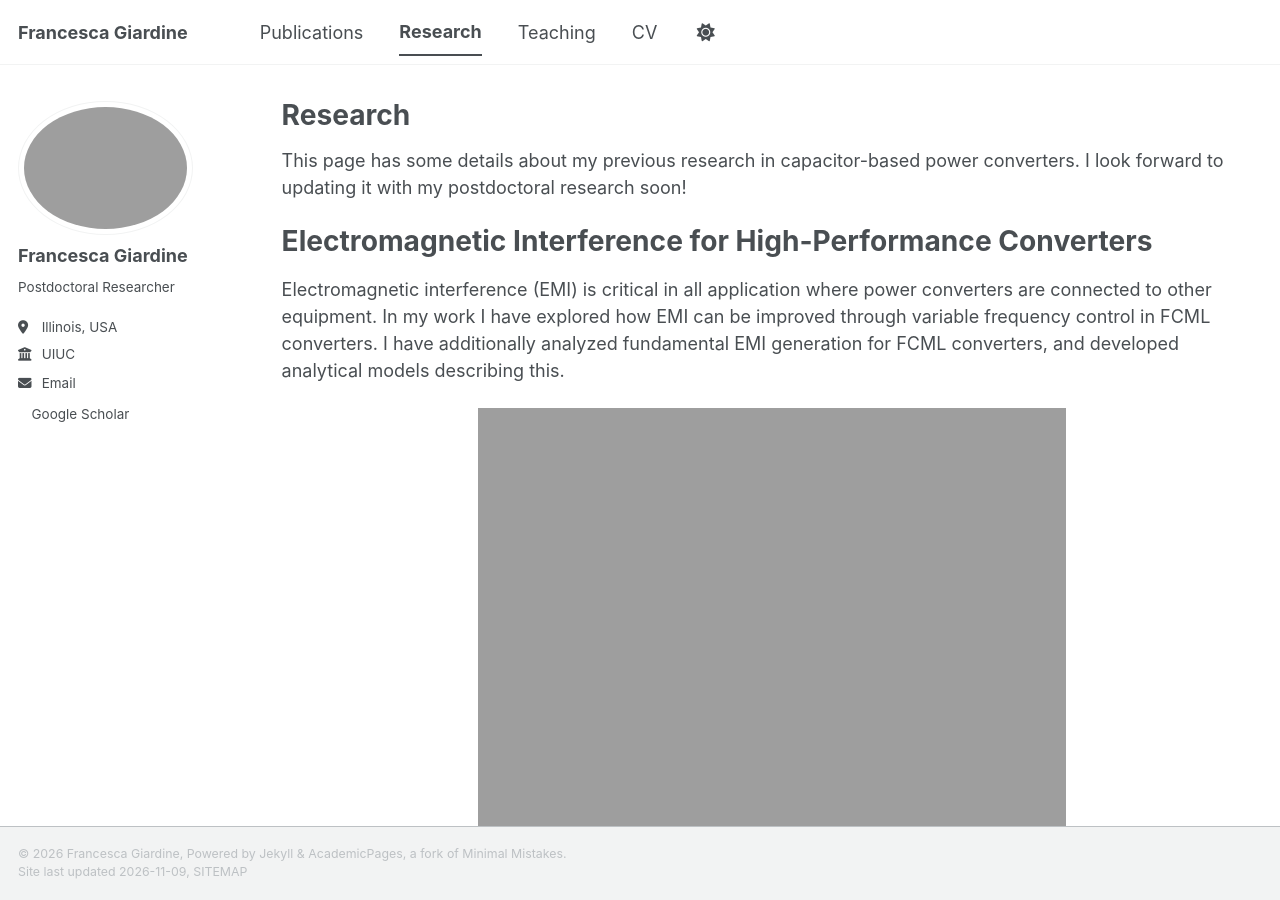
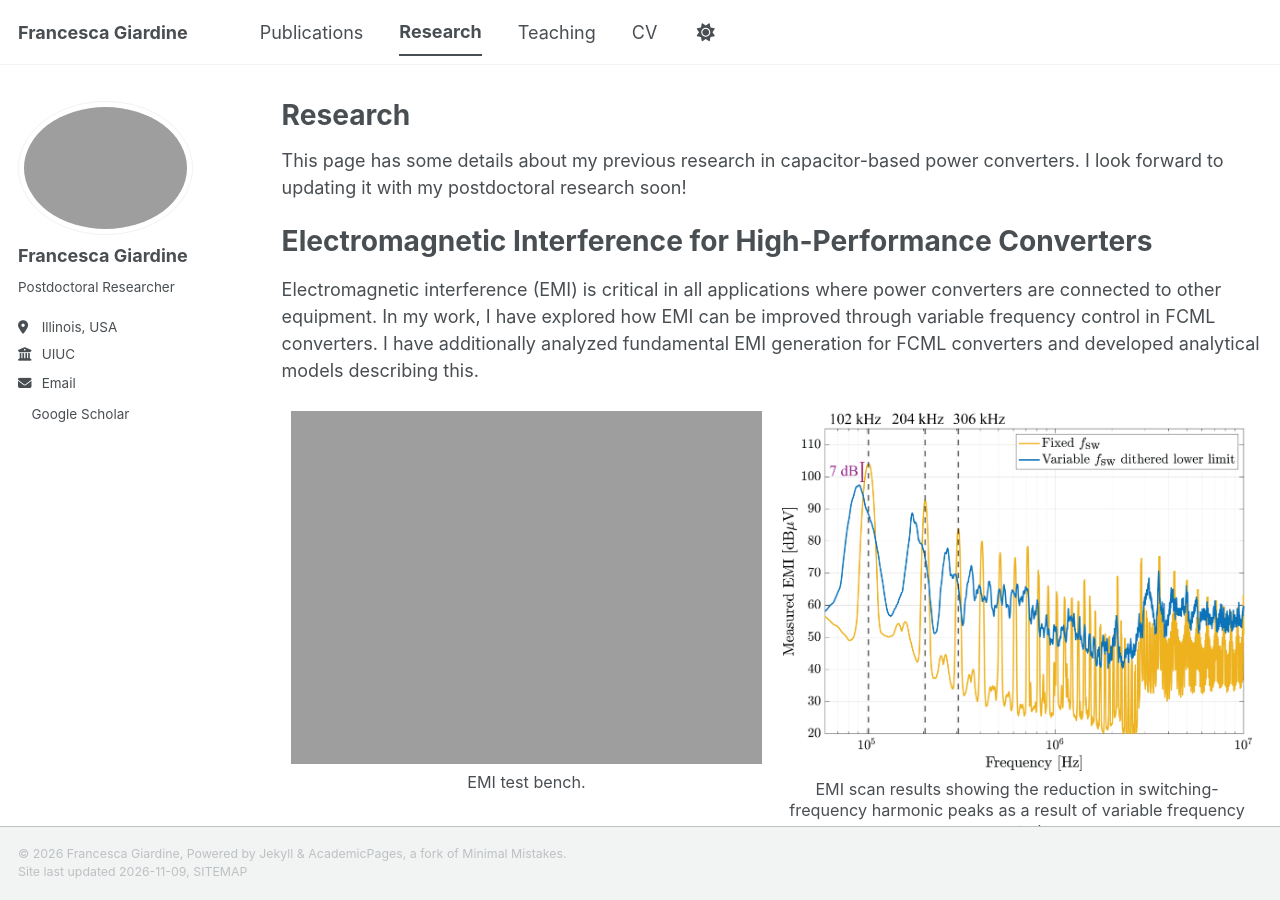
Before and after one commit to fgiardine/fgiardine.github.io, a Jekyll site: the page built from _pages/research.md, in a window 1280 px wide and 900 px high. Built offline with Jekyll 4.4.1, drawn with Linux system fonts in a browser that asks for light colours; a script bundle is joined from its source files by our own code; a style sheet for code colours, icons or effects is not loaded.

Commit message:
Update research.md

```diff
--- a/_pages/research.md
+++ b/_pages/research.md
@@ -4,56 +4,44 @@ permalink: /research/
 title: "Research"
 author_profile: true
 ---
+
+{% include base_path %}
+
 This page has some details about my previous research in capacitor-based power converters. I look forward to updating it with my postdoctoral research soon!
 
 Electromagnetic Interference for High-Performance Converters
 ======
-Electromagnetic interference (EMI) is critical in all application where power converters are connected to other equipment. In my work I have explored how EMI can be improved through variable frequency control in FCML converters. I have additionally analyzed fundamental EMI generation for FCML converters, and developed analytical models describing this.
+Electromagnetic interference (EMI) is critical in all applications where power converters are connected to other equipment. In my work, I have explored how EMI can be improved through variable frequency control in FCML converters. I have additionally analyzed fundamental EMI generation for FCML converters and developed analytical models describing this.
 
-<div class="container">
-<div class="row">
-<center>
-<img src="{{ site.url }}{{ site.baseurl }}/images/emi_bench.png" width="60%"/><br/>
-EMI test bench. <br/>
-</center>
+<div style="display: flex; gap: 20px; justify-content: center; align-items: flex-start; text-align: center; flex-wrap: wrap; margin: 1.5em 0;">
+  <div style="flex: 1; min-width: 250px; max-width: 48%;">
+    <img src="{{ base_path }}/images/emi_bench.png" style="width: 100%; height: auto; display: block; margin: 0 auto 8px;" />
+    <span style="font-size: 0.9em; line-height: 1.3; display: block;">EMI test bench.</span>
+  </div>
+
+  <div style="flex: 1; min-width: 250px; max-width: 48%;">
+    <img src="{{ base_path }}/images/emi_results.png" style="width: 100%; height: auto; display: block; margin: 0 auto 8px;" />
+    <span style="font-size: 0.9em; line-height: 1.3; display: block;">EMI scan results showing the reduction in switching-frequency harmonic peaks as a result of variable frequency control.</span>
+  </div>
 </div>
-</div>
-<br/>
-
-<div class="container">
-<div class="row">
-<center>
-<img src="{{ site.url }}{{ site.baseurl }}/images/emi_results.png" width="60%"/><br/>
-EMI scan results showing the reduction in switching-frequency harmonic peaks as a result of variable frequency control. <br/>
-</center>
-</div>
-</div>
-<br/>
 
 Flying Capacitor Multilevel Converters in DC-AC/AC-DC Applications
 ======
 The flying capacitor multilevel (FCML) converter is a type of hybrid switched-capacitor converter that is known for high efficiencies and volumetric power densities. This is accomplished through the use of lower voltage, high figure-of-merit switching devices. The FCML converter performs much of its energy conditioning via energy-dense capacitors that enable higher volumetric power densities, which is essential in volume-sensitive applications such as electrified transportation. In some of my work, I have explored how variable switching frequencies can be used to improve converter efficiency without violating key component current and voltage ripple constraints.
 
-<div class="container">
-<div class="row">
-<center>
-<img src="{{ site.url }}{{ site.baseurl }}/images/blue_6lvl.png" width="40%"/><br/>
-6-level gallium-nitride based FCML inverter used in a 2-stage microinverter solution. <br/>
-</center>
+<div style="text-align: center; margin: 1.5em 0;">
+  <img src="{{ base_path }}/images/blue_6lvl.png" style="width: 50%; height: auto; display: block; margin: 0 auto 8px;" />
+  <span style="font-size: 0.9em; line-height: 1.3; display: block;">6-level gallium-nitride based FCML inverter used in a 2-stage microinverter solution.</span>
 </div>
-</div>
-<br/>
 
-
-
-<div style="display: flex; gap: 20px; justify-content: center; align-items: flex-start; text-align: center; flex-wrap: wrap; margin-bottom: 1.5em;">
+<div style="display: flex; gap: 20px; justify-content: center; align-items: flex-start; text-align: center; flex-wrap: wrap; margin: 1.5em 0;">
   <div style="flex: 1; min-width: 250px; max-width: 48%;">
-    <img src="{{ site.url }}{{ site.baseurl }}/images/yayun_fcml.jpg" style="width: 100%; height: auto; display: block; margin: 0 auto 8px;" />
+    <img src="{{ base_path }}/images/yayun_fcml.jpg" style="width: 100%; height: auto; display: block; margin: 0 auto 8px;" />
     <span style="font-size: 0.9em; line-height: 1.3; display: block;">A 3.3 kW, 98.9% efficient DC-AC FCML converter designed by Yayun Zhao.</span>
   </div>
 
   <div style="flex: 1; min-width: 250px; max-width: 48%;">
-    <img src="{{ site.url }}{{ site.baseurl }}/images/jack_yayun.png" style="width: 100%; height: auto; display: block; margin: 0 auto 8px;" />
+    <img src="{{ base_path }}/images/jack_yayun.png" style="width: 100%; height: auto; display: block; margin: 0 auto 8px;" />
     <span style="font-size: 0.9em; line-height: 1.3; display: block;">A picture of Yayun Zhao, Jack Armstrong, and myself after our last day of testing the 3.3 kW converter.</span>
   </div>
 </div>
```
